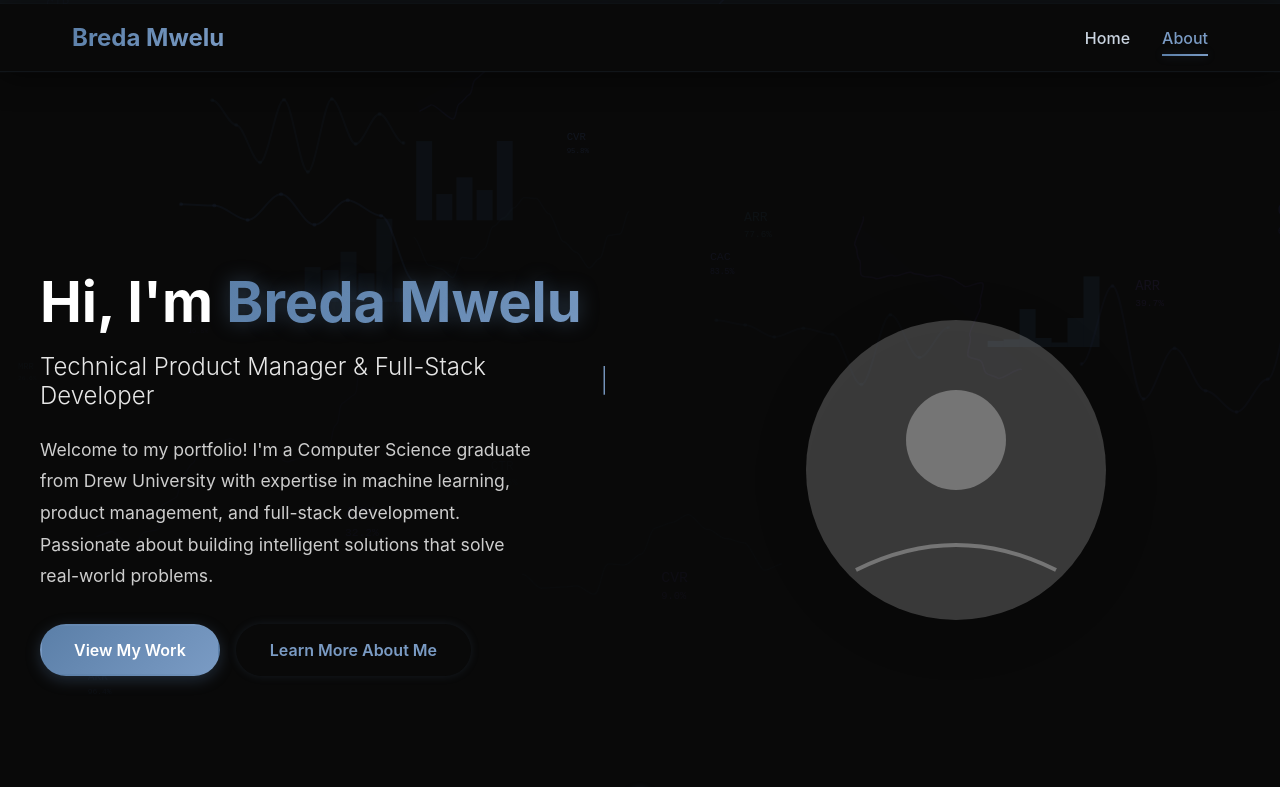
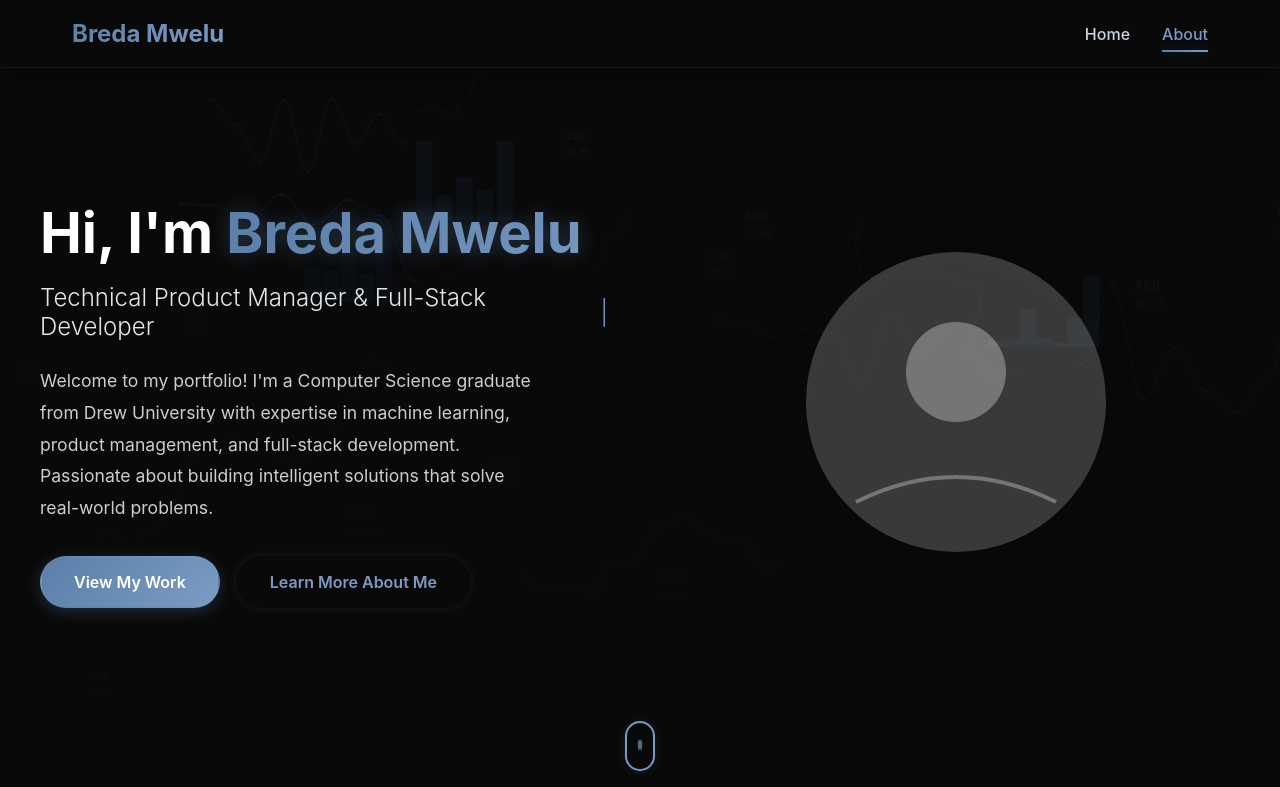
Before and after one commit to bmwelu12/breda.github.io, a React (Create React App) app: page / in a window 1280 px wide. Shown: the top 787 px of the page. Built offline with nearby package versions, Linux system fonts and the light colour scheme.

Commit message:
Refactor: Update Home.css for improved scroll indicator alignment and positioning

```diff
--- a/src/App.css
+++ b/src/App.css
@@ -6,7 +6,7 @@
   /* Removed overflow-x: hidden to prevent breaking sticky/fixed positioning */
 }
 
-.App > *:not(.data-background) {
+.App > *:not(.data-background):not(.navbar) {
   position: relative;
   z-index: 1;
 }
--- a/src/components/ScrollProgress.css
+++ b/src/components/ScrollProgress.css
@@ -5,7 +5,7 @@
   width: 100%;
   height: 4px;
   background: rgba(91, 127, 168, 0.08);
-  z-index: 9999;
+  z-index: 9998; /* Below navbar (9999) */
   overflow: hidden;
 }
 
--- a/src/index.css
+++ b/src/index.css
@@ -6,6 +6,7 @@
 
 html {
   scroll-behavior: smooth;
+  overflow-x: hidden; /* Prevent horizontal scroll, but allow vertical */
 }
 
 body {
@@ -17,6 +18,8 @@ body {
   background: #0a0a0a;
   min-height: 100vh;
   color: #e0e6ed;
+  overflow-x: hidden; /* Prevent horizontal scroll, but allow vertical */
+  /* No overflow: hidden on body to allow sticky/fixed positioning to work */
 }
 
 code {
```
